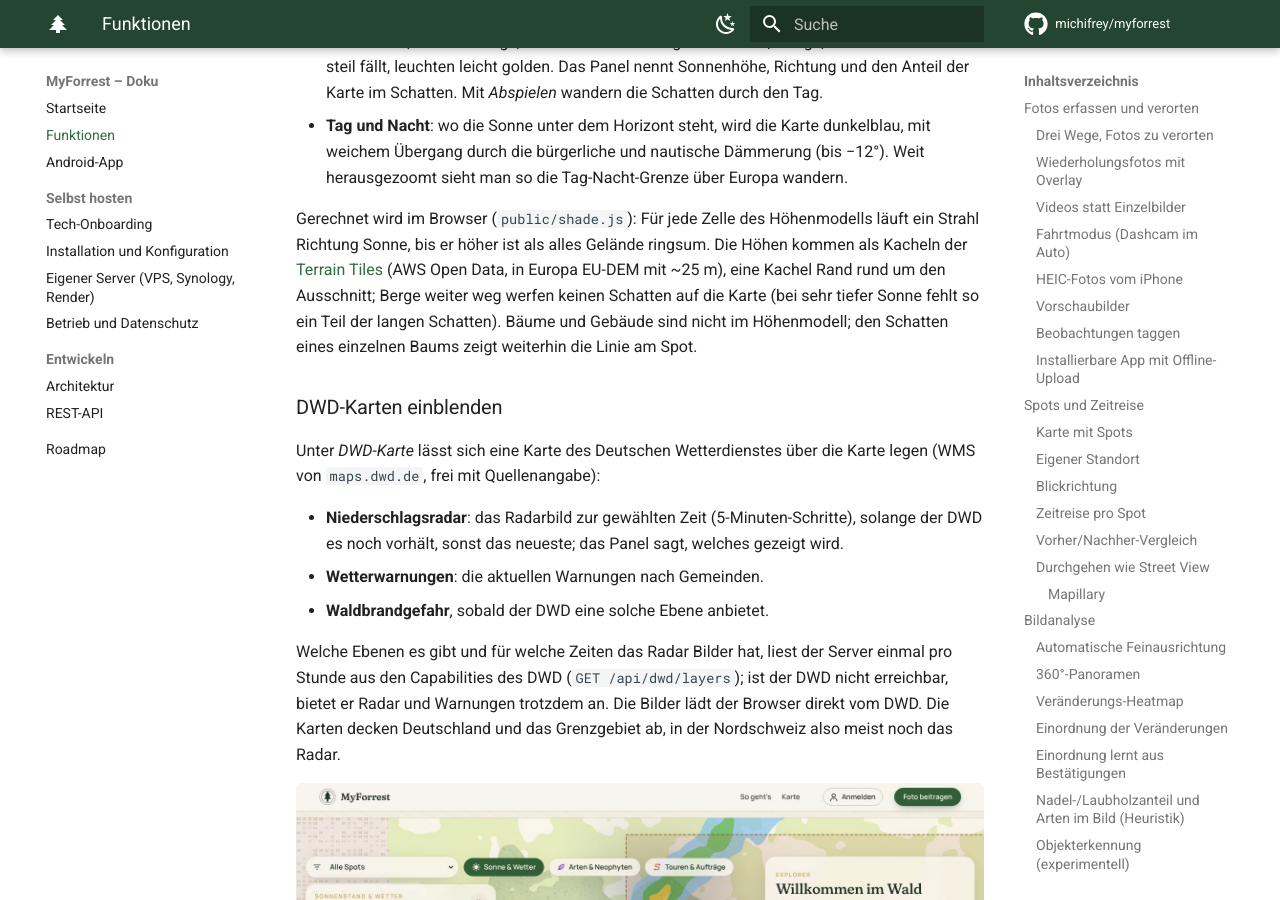
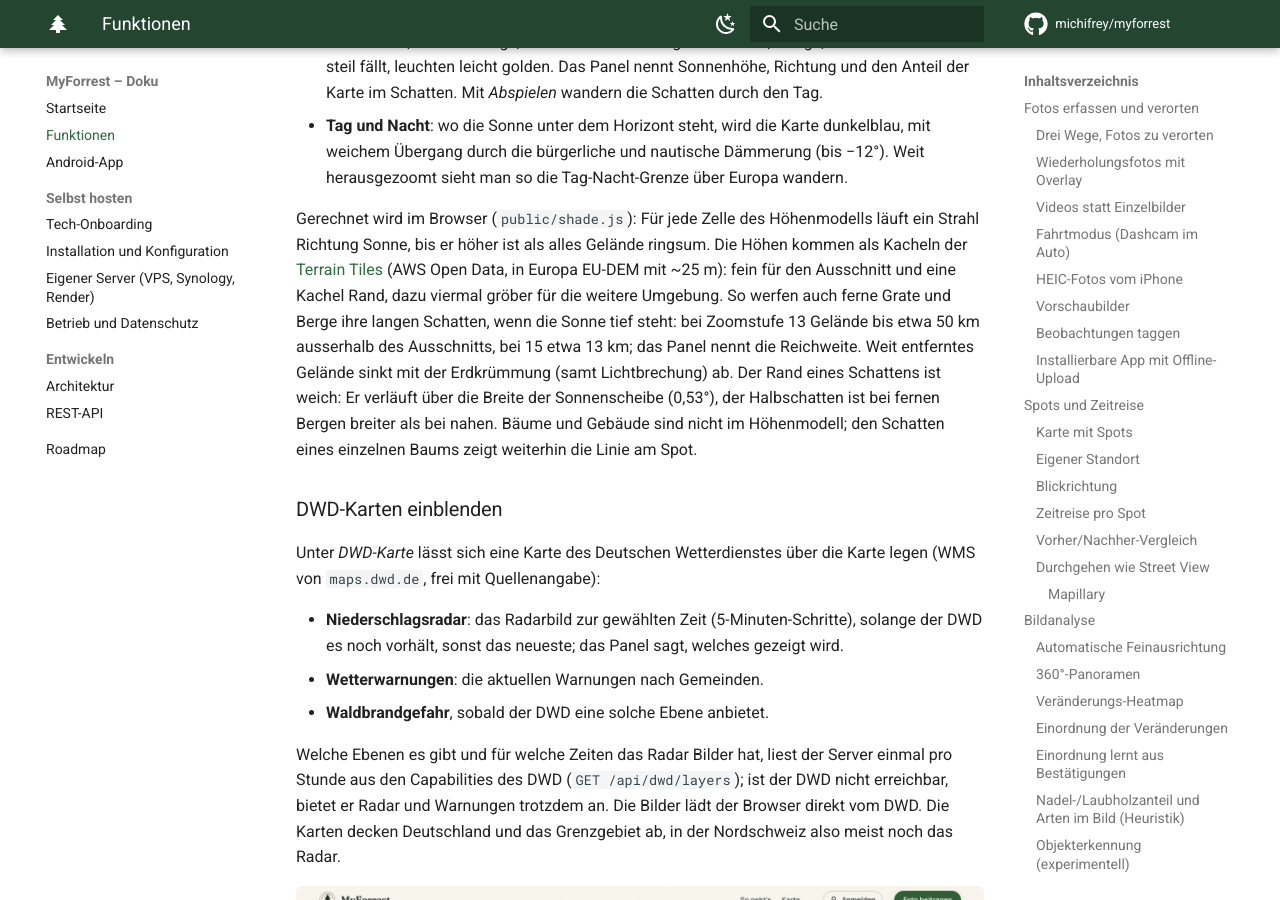
Before and after one commit to michifrey/myforrest, an MkDocs documentation site: the page built from docs/funktionen.md, in a window 1280 px wide and 900 px high, scrolled down 28006 px. Built offline with MkDocs 1.6.1 and Material for MkDocs 9.7.7, drawn with Linux system fonts in a browser that asks for light colours; comment, search, counter and statistics services are not loaded.

Commit message:
Licht und Schatten: ferne Berge, Erdkrümmung, weicher Halbschatten
- Strahl läuft nach dem feinen Raster durch ein 4× gröberes Raster der
  Umgebung weiter (bei Zoom 13 bis ~50 km), damit Jura und Alpen bei tiefer
  Sonne ihre langen Schatten werfen; Erdkrümmung mit Lichtbrechung
- Schattenrand über die Sonnenscheibe (0,53°) plus eine Zelle, bilinear
  abgetastet: weiche Kanten statt Treppen
- Panel nennt die Reichweite; Tests, Doku, Roadmap, Screenshots

Co-Authored-By: Claude Opus 5.5 <noreply@anthropic.com>
Claude-Session: https://claude.ai/code/session_01LoLoiuF5pa1wgakXucVZbJ

```diff
--- a/docs/funktionen.md
+++ b/docs/funktionen.md
@@ -910,10 +910,13 @@ der gewählten Zeit über die ganze Karte, nicht nur über den Spot:
 
 Gerechnet wird im Browser (`public/shade.js`): Für jede Zelle des Höhenmodells läuft ein Strahl Richtung
 Sonne, bis er höher ist als alles Gelände ringsum. Die Höhen kommen als Kacheln der
-[Terrain Tiles](https://registry.opendata.aws/terrain-tiles/) (AWS Open Data, in Europa EU-DEM mit ~25 m),
-eine Kachel Rand rund um den Ausschnitt; Berge weiter weg werfen keinen Schatten auf die Karte (bei sehr
-tiefer Sonne fehlt so ein Teil der langen Schatten). Bäume und Gebäude sind nicht im Höhenmodell; den Schatten
-eines einzelnen Baums zeigt weiterhin die Linie am Spot.
+[Terrain Tiles](https://registry.opendata.aws/terrain-tiles/) (AWS Open Data, in Europa EU-DEM mit ~25 m):
+fein für den Ausschnitt und eine Kachel Rand, dazu viermal gröber für die weitere Umgebung. So werfen auch
+ferne Grate und Berge ihre langen Schatten, wenn die Sonne tief steht: bei Zoomstufe 13 Gelände bis etwa
+50 km ausserhalb des Ausschnitts, bei 15 etwa 13 km; das Panel nennt die Reichweite. Weit entferntes Gelände
+sinkt mit der Erdkrümmung (samt Lichtbrechung) ab. Der Rand eines Schattens ist weich: Er verläuft über die
+Breite der Sonnenscheibe (0,53°), der Halbschatten ist bei fernen Bergen breiter als bei nahen. Bäume und
+Gebäude sind nicht im Höhenmodell; den Schatten eines einzelnen Baums zeigt weiterhin die Linie am Spot.
 
 ### DWD-Karten einblenden
 
```
Also changed, not shown: docs/roadmap.md (+4 -3 lines), docs/screenshots/licht-schatten.jpg, docs/screenshots/sun.jpg, 3 other files.
